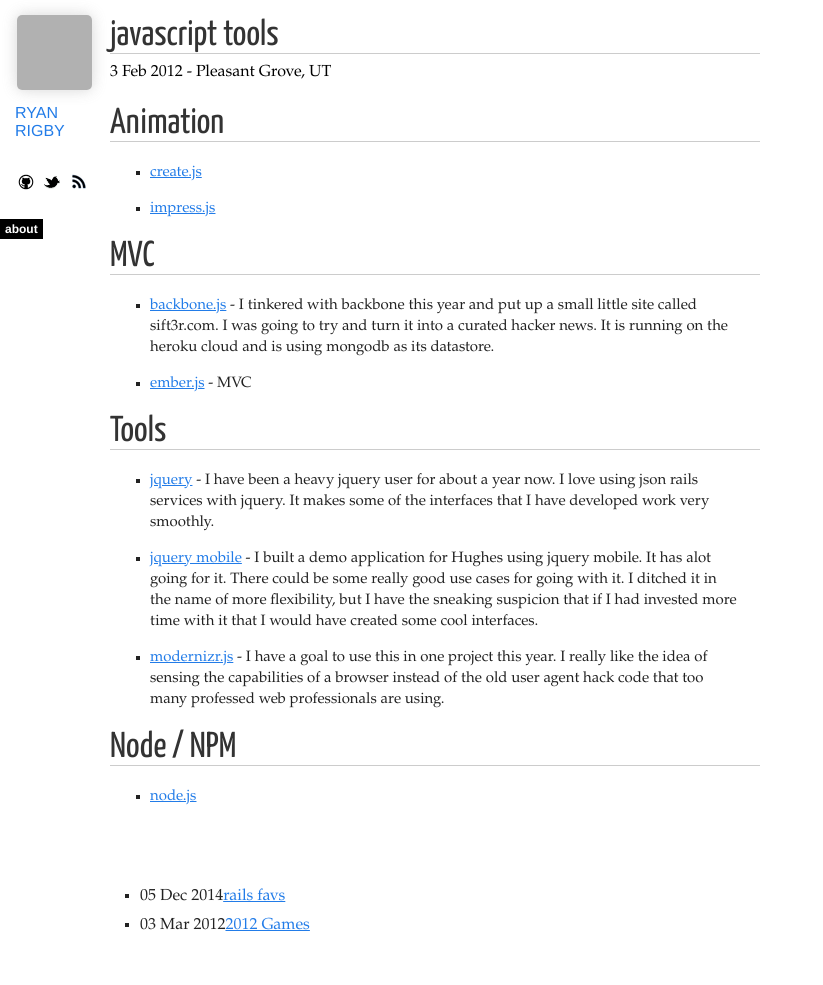
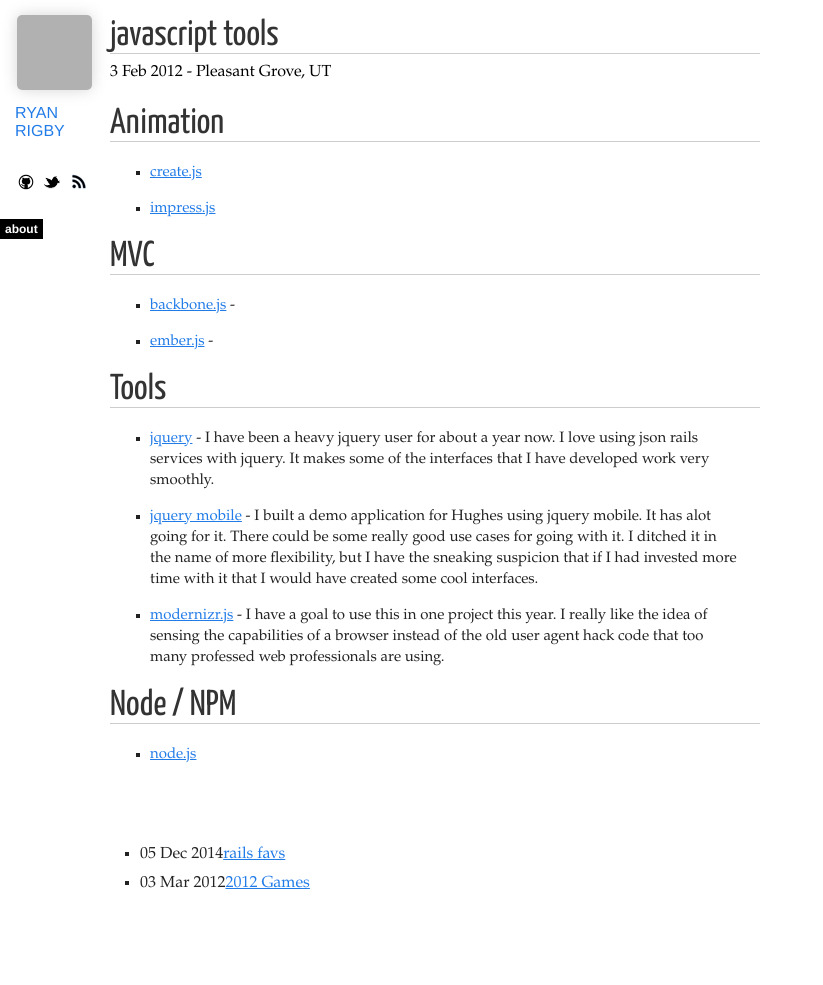
Before and after one commit to rbrigby/frontpage, a Jekyll site: the page built from _posts/2012-03-03-javascript-tools.md, in a window 1280 px wide. Shown: the whole page, without its empty margins (0-823 px from the left). Built offline with Jekyll 4.4.1, drawn with Linux system fonts in a browser that asks for light colours; nearby versions of some CDN libraries; Markdown is read by kramdown in place of the engine named in the settings; after the commit the page ends 943 px from its top, so only the background shows below that; grey boxes are pictures that could not be loaded.

Commit message:
Update 2012-03-03-javascript-tools.md

```diff
--- a/_posts/2012-03-03-javascript-tools.md
+++ b/_posts/2012-03-03-javascript-tools.md
@@ -16,8 +16,8 @@
 
 MVC
 ==========
-* [backbone.js](http://documentcloud.github.com/backbone/) - I tinkered with backbone this year and put up a small little site called sift3r.com.  I was going to try and turn it into a curated hacker news.  It is running on the heroku cloud and is using mongodb as its datastore.
-* [ember.js](http://emberjs.com/) - MVC
+* [backbone.js](http://documentcloud.github.com/backbone/) -
+* [ember.js](http://emberjs.com/) -
 
 Tools
 ==========
```
